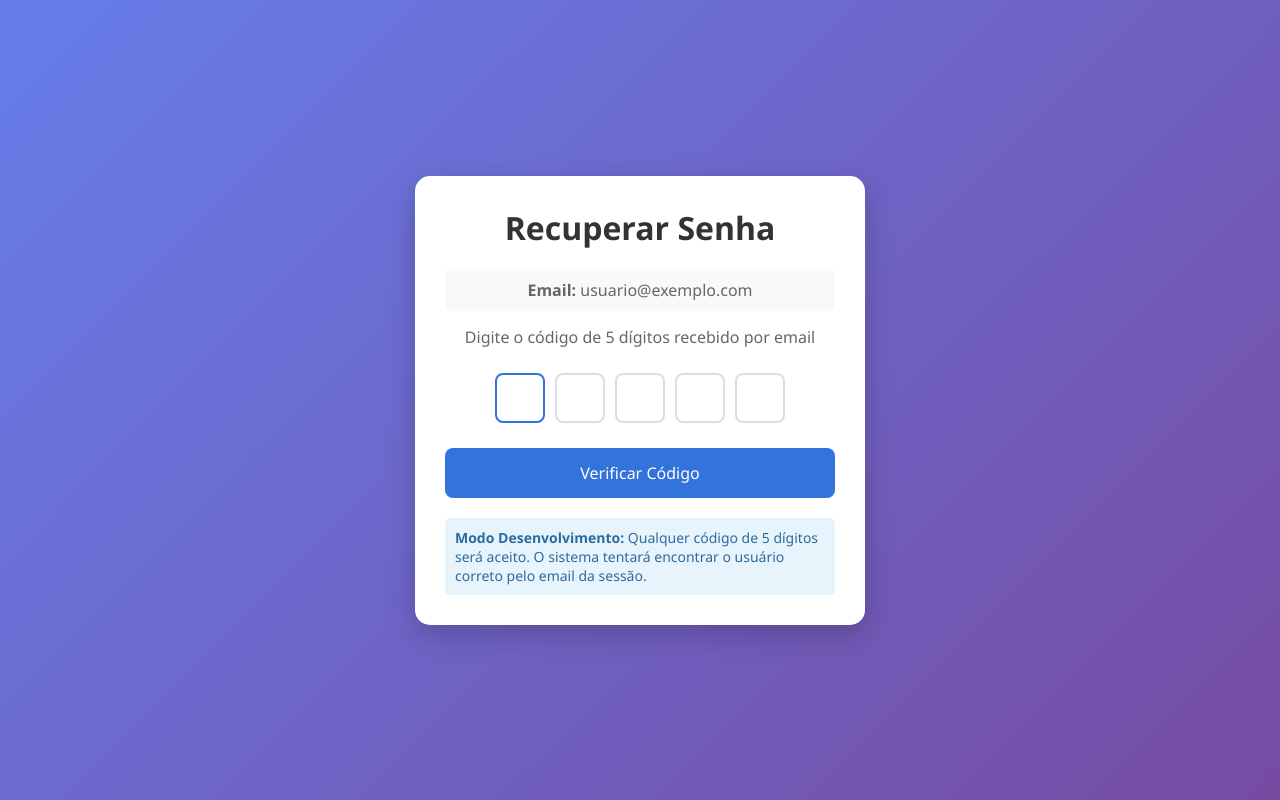
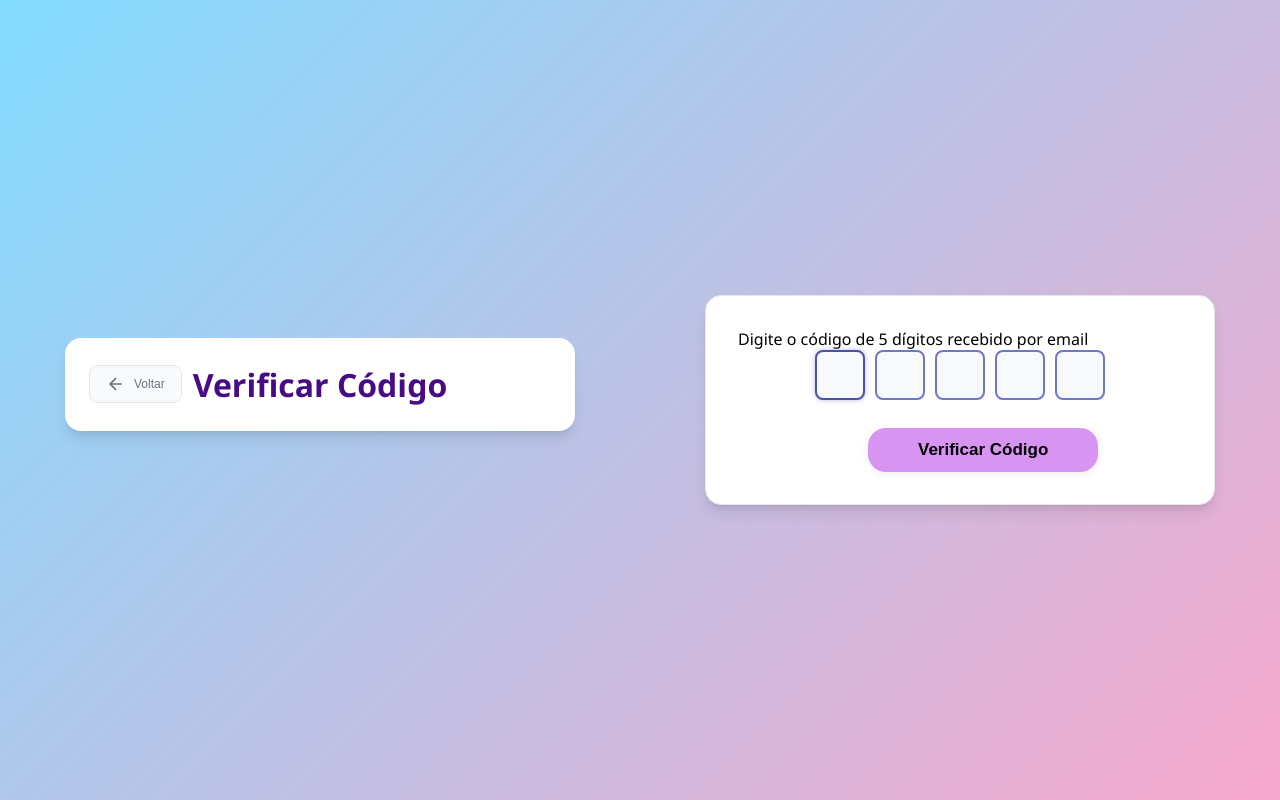
Before and after one commit to laragoritob/ONG_Biblioteca_SA_NOVO, a PHP site: page /subtelas/codigo_verificacao.php in a window 1280 px wide. Run offline with PHP 8.4, Linux system fonts and the light colour scheme; some libraries are stand-ins or nearby versions.

Commit message:
versao 3

```diff
--- a/subtelas/codigo_verificacao.php
+++ b/subtelas/codigo_verificacao.php
@@ -79,132 +79,30 @@
     <meta charset="UTF-8">
     <meta name="viewport" content="width=device-width, initial-scale=1.0">
     <title>Recuperar Senha</title>
-    <style>
-        * {
-            box-sizing: border-box;
-            margin: 0;
-            padding: 0;
-            font-family: 'Segoe UI', Tahoma, Geneva, Verdana, sans-serif;
-        }
-
-        body {
-            background: linear-gradient(135deg, #667eea 0%, #764ba2 100%);
-            display: flex;
-            justify-content: center;
-            align-items: center;
-            min-height: 100vh;
-            padding: 20px;
-        }
-
-        .container {
-            background-color: white;
-            border-radius: 15px;
-            box-shadow: 0 10px 30px rgba(0, 0, 0, 0.2);
-            width: 100%;
-            max-width: 450px;
-            padding: 30px;
-        }
-
-        h1 {
-            text-align: center;
-            color: #333;
-            margin-bottom: 20px;
-        }
-
-        .user-info {
-            text-align: center;
-            color: #666;
-            margin-bottom: 15px;
-            padding: 10px;
-            background-color: #f8f9fa;
-            border-radius: 5px;
-        }
-
-        .instruction {
-            text-align: center;
-            color: #666;
-            margin-bottom: 25px;
-        }
-
-        .verification-inputs {
-            display: flex;
-            justify-content: center;
-            gap: 10px;
-            margin-bottom: 25px;
-        }
-
-        .verification-input {
-            width: 50px;
-            height: 50px;
-            text-align: center;
-            font-size: 24px;
-            border: 2px solid #ddd;
-            border-radius: 8px;
-        }
-
-        .verification-input:focus {
-            border-color: #3273dc;
-            outline: none;
-        }
-
-        .error-message {
-            color: #ff3860;
-            text-align: center;
-            margin-bottom: 20px;
-            padding: 10px;
-            background-color: #fff5f5;
-            border-radius: 5px;
-            border: 1px solid #ff3860;
-        }
-
-        .btn {
-            background-color: #3273dc;
-            color: white;
-            border: none;
-            padding: 14px;
-            border-radius: 8px;
-            cursor: pointer;
-            font-size: 16px;
-            width: 100%;
-        }
-
-        .btn:hover {
-            background-color: #2765c8;
-        }
-
-        .hidden-input {
-            position: absolute;
-            opacity: 0;
-            pointer-events: none;
-        }
-
-        .dev-info {
-            margin-top: 20px;
-            padding: 10px;
-            background-color: #e8f4fc;
-            border-radius: 5px;
-            font-size: 14px;
-            color: #2c6b9e;
-        }
-    </style>
+    <link rel="stylesheet" href="subtelas_css/codigo_verificacao.css">
+    <script src="https://cdn.jsdelivr.net/npm/sweetalert2@11"></script>
 </head>
 <body>
     <div class="container">
-        <h1>Recuperar Senha</h1>
+    <header>
+        <form action="recuperar_senha.php" method="POST">
+            <button class="btn-voltar">
+                <svg width="20" height="20" viewBox="0 0 24 24" fill="none" stroke="currentColor" stroke-width="2">
+                    <path d="M19 12H5M12 19l-7-7 7-7"/>
+                </svg>
+                    Voltar
+                </button>
+        </form>
 
-        <div class="user-info">
-            <strong>Email:</strong>
-            <?php
-            // Mostrar o email que está recuperando a senha
-            echo isset($_SESSION['email_recuperacao']) ? $_SESSION['email_recuperacao'] : 'Não identificado';
-            ?>
-        </div>
+        <h1> Verificar Código </h1>
+    </header>
+
+        <main class="main-content">
+        <div class="container">
+            <form class="formulario" id="form_pessoal" action="codigo_verificacao.php" method="post" onsubmit="return validaFormulario()">
 
         <p class="instruction">Digite o código de 5 dígitos recebido por email</p>
 
-        <form id="verificationForm" method="post">
-            <!-- CAMPO OCULTO QUE ENVIA O CÓDIGO -->
-            <input type="text" id="codigoCompleto" name="codigo_completo" class="hidden-input" required>
 
             <div class="verification-inputs">
                 <input type="text" class="verification-input" id="digit1" maxlength="1" pattern="[0-9]" inputmode="numeric">
@@ -222,13 +120,9 @@
 
             <button type="submit" class="btn" id="submitBtn">Verificar Código</button>
         </form>
-
-        <div class="dev-info">
-            <strong>Modo Desenvolvimento:</strong> Qualquer código de 5 dígitos será aceito.
-            O sistema tentará encontrar o usuário correto pelo email da sessão.
-        </div>
     </div>
-
+</main>
+</div>
     <script>
         document.addEventListener('DOMContentLoaded', function() {
             const form = document.getElementById('verificationForm');
--- a/subtelas/emails_simulados.txt
+++ b/subtelas/emails_simulados.txt
@@ -198,3 +198,7 @@
 Olá! Seu código de recuperação é: 44358
 
 ----------------------
+Para: brunohribeiro@gmail.com
+Olá! Seu código de recuperação é: 38737
+
+----------------------
```
